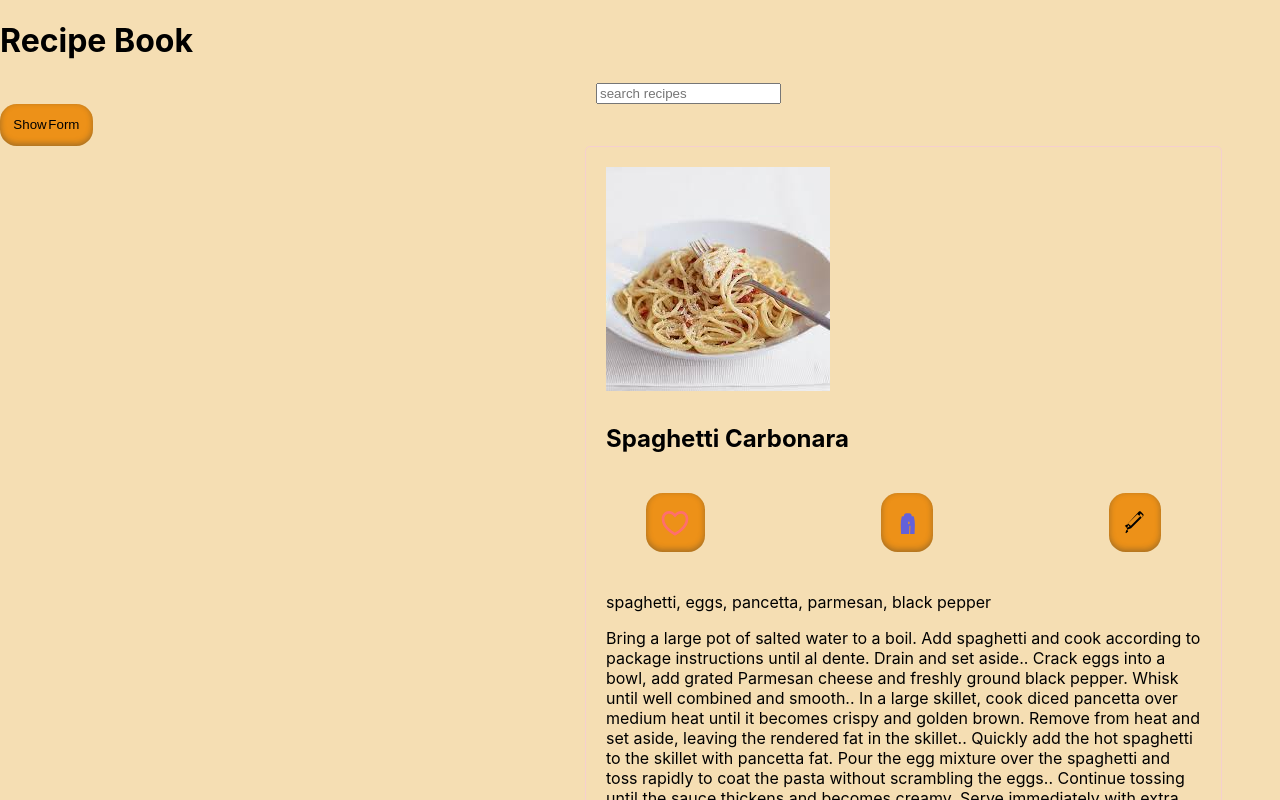
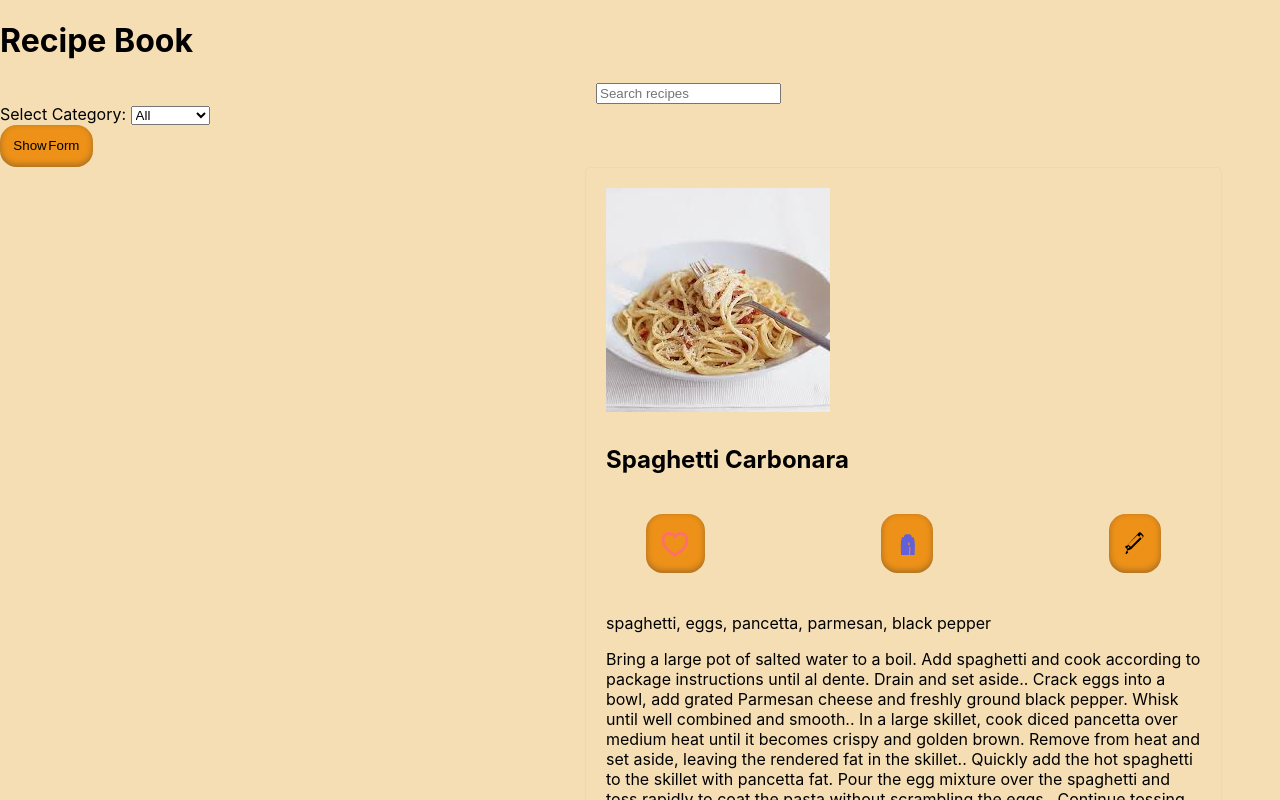
Before and after one commit to khanyajara/recipe-app, a React (Create React App) app: page / in a window 1280 px wide. Shown: the top 800 px of the page. Built offline with nearby package versions, Linux system fonts and the light colour scheme.

Commit message:
adding categories

```diff
--- a/src/App.js
+++ b/src/App.js
@@ -1,19 +1,16 @@
 import React, { useState, useEffect } from 'react';
 import Recipe from './recipe'; // Assuming Recipe component is imported correctly
-import Css from './App.css';
+import './App.css';
 
 const App = () => {
   const [recipes, setRecipes] = useState([]);
   const [search, setSearch] = useState('');
-  const [query, setQuery] = useState('');
-  const [filteredRecipes, setFilteredRecipes]=useState('');
-  const [recipeData,setRecipeData]=useState('');
-  const [recipe,setRecipe]=useState('')
-  const [showForm,setShowForm]=useState('');
+  const [filteredRecipes, setFilteredRecipes] = useState([]);
+  const [selectedCategory, setSelectedCategory] = useState('All');
   const [loading, setLoading] = useState(true);
   const [error, setError] = useState(null);
   const [currentPage, setCurrentPage] = useState(1);
-  const [recipesPerPage] = useState(2); // Display 2 recipes per page
+  const [recipesPerPage] = useState(2);
 
   const fetchData = async () => {
     try {
@@ -32,6 +29,7 @@ const App = () => {
       const data = await response.json();
       console.log('Fetched data:', data);
       setRecipes(data.recipes);
+      setFilteredRecipes(data.recipes); // Set filteredRecipes to all recipes initially
     } catch (error) {
       console.error('Error fetching data:', error);
       setError(error);
@@ -44,49 +42,55 @@ const App = () => {
     fetchData();
   }, []);
 
-
-  //Function to filter recipes based on search query
   const handleSearch = (e) => {
     const newSearchQuery = e.target.value.toLowerCase();
     setSearch(newSearchQuery);
+    filterRecipes(newSearchQuery, selectedCategory);
+  };
 
-    if (newSearchQuery){
-      //filter recipes based on search term in name or ingredients
-      const filtered = recipes.filter((recipe)=>
-      recipe.name.toLowerCase().includes(newSearchQuery)||
-      recipe.ingredients.join('').toLowerCase().includes(newSearchQuery)
+  const handleCategoryChange = (category) => {
+    setSelectedCategory(category);
+    filterRecipes(search, category);
+  };
+
+  const filterRecipes = (searchQuery, category) => {
+    let filtered = recipes;
+
+    if (category !== 'All') {
+      filtered = filtered.filter((recipe) => recipe.category === category);
+    }
+
+    if (searchQuery) {
+      filtered = filtered.filter(
+        (recipe) =>
+          recipe.name.toLowerCase().includes(searchQuery) ||
+          recipe.ingredients.join('').toLowerCase().includes(searchQuery)
       );
-      setFilteredRecipes(filtered);
-    }else {
-      //reset to all recipes if search query is empty
-      setFilteredRecipes(recipes);
     }
-    };
 
-  // Function to get the starting index of the current page
+    setFilteredRecipes(filtered);
+    setCurrentPage(1); // Reset to first page on new search or category change
+  };
+
   const indexOfFirstRecipe = (currentPage) => {
     return (currentPage - 1) * recipesPerPage;
   };
 
-  // Function to get the ending index of the current page
   const indexOfLastRecipe = (currentPage) => {
     const lastIndex = currentPage * recipesPerPage;
-    return lastIndex > recipes.length ? recipes.length : lastIndex;
+    return lastIndex > filteredRecipes.length ? filteredRecipes.length : lastIndex;
   };
 
-  // Function to handle next button click
   const handleNextClick = () => {
-    const newPage = Math.min(currentPage + 1, Math.ceil(recipes.length / recipesPerPage));
+    const newPage = Math.min(currentPage + 1, Math.ceil(filteredRecipes.length / recipesPerPage));
     setCurrentPage(newPage);
   };
 
-  // Function to handle previous button click
   const handlePrevClick = () => {
     setCurrentPage(Math.max(currentPage - 1, 1));
   };
 
-  const currentRecipes = search ? filteredRecipes.slice(indexOfFirstRecipe(currentPage), indexOfLastRecipe(currentPage)) : recipes.slice(indexOfFirstRecipe(currentPage), indexOfLastRecipe(currentPage));
-
+  const currentRecipes = filteredRecipes.slice(indexOfFirstRecipe(currentPage), indexOfLastRecipe(currentPage));
 
   if (loading) {
     return <div>Loading...</div>;
@@ -96,41 +100,47 @@ const App = () => {
     return <div>Error: {error.message}</div>;
   }
 
-  if (recipes.length === 0 || !recipes.some((recipe) => Object.keys(recipe).length > 0)) {
+  if (filteredRecipes.length === 0 || !filteredRecipes.some((recipe) => Object.keys(recipe).length > 0)) {
     return <div>No recipes available.</div>;
   }
-
-  const handleSubmit = (event) => {
-    event.preventDefault();
-    // Handle form submission logic here
-    console.log(recipeData); // For now, log the data to the console
-  };
-
-  const handleShowHideClick = () => {
-    setShowForm(!showForm); // Toggle form visibility
-  };
 
   return (
     <div className="app">
       <h1>Recipe Book</h1>
+
       <div className='search-bar'>
-        <input type='text' placeholder='search recipes' value={search} onChange={handleSearch}/>
+        <input type='text' placeholder='Search recipes' value={search} onChange={handleSearch} />
+      </div>
+
+      {currentRecipes.length >0 && (
+      <div className='category-select'>
+          <label>Select Category: </label>
+          <select value={selectedCategory} onChange={(e) => handleCategoryChange(e.target.value)}>
+            <option value="All">All</option>
+            <option value="Breakfast">Breakfast</option>
+            <option value="Lunch">Lunch</option>
+            <option value="Dinner">Dinner</option>
+            <option value="Dessert">Dessert</option>
+            <option value="Snacks">Snacks</option>
+          </select>
+          {currentRecipes.map((recipe, index) => (
+      <Recipe key={index} recipe={recipe} />
+    ))}
         </div>
+        )}<div className="recipes-list">
+            {currentRecipes.map((recipe, index) => (
+              <Recipe key={index} recipe={recipe} />
+            ))}
+          </div>
 
 
-
-
-      <div className="recipes-list">
-
-        {currentRecipes.map((recipe, index) => (
-          <Recipe key={index} recipe={recipe} />
-        ))}
-        <button className='btn'  disabled={currentPage === 1} onClick={handlePrevClick}>
+      <div className="pagination">
+        <button className='btn' disabled={currentPage === 1} onClick={handlePrevClick}>
           Previous
-        </button>  <button className='btn' disabled={currentPage === Math.ceil(recipes.length / recipesPerPage)} onClick={handleNextClick}>
+        </button>
+        <button className='btn' disabled={currentPage === Math.ceil(filteredRecipes.length / recipesPerPage)} onClick={handleNextClick}>
           Next
         </button>
-
       </div>
     </div>
   );
--- a/src/recipe.js
+++ b/src/recipe.js
@@ -1,4 +1,4 @@
-import React, { useState, useEffect } from 'react';
+import React, { useState, useEffect, useCallback } from 'react';
 import Css from "./recipe.css";
 
 const Recipe = ({ recipe }) => {
@@ -17,9 +17,13 @@ const Recipe = ({ recipe }) => {
   const [showForm, setShowForm] = useState(false); // State to control form visibility
  const [editingIndex,setEditingIndex]=useState(null);
  const [index,setIndex]=useState()
+ const [selectedCategory, setSelectedCategory] = useState('all');
+ const [filterItem,setFilterItem]= useState([])
 
 
   useEffect(() => {
+
+
     // If fetching data asynchronously, update loading state here
     setIsLoading(false); // Example: after data is fetched
   }, []);
@@ -83,6 +87,11 @@ const Recipe = ({ recipe }) => {
   const handleDeleteRecipe =(index) =>{
     const updatedRecipes = recipes.filter((_, i)=> i !== index);
     setRecipes(updatedRecipes);
+  }
+
+  const filter = (curcat)=>{
+    const filteredRecipes = recipe.filter(recipe => recipe.category === curcat);
+    setRecipes(filteredRecipes);
   }
 
   const handleToggleFavorite =(index)=>{
@@ -158,6 +167,7 @@ const Recipe = ({ recipe }) => {
             <option value="dinner">Dinner</option>
             <option value="dessert">Dessert</option>
             <option value="snacks">Snacks</option>
+            <option value="appetizers">Appetizers</option>
           </select><br/>
           <label>
             <input
```
Also changed, not shown: public/db.json.
